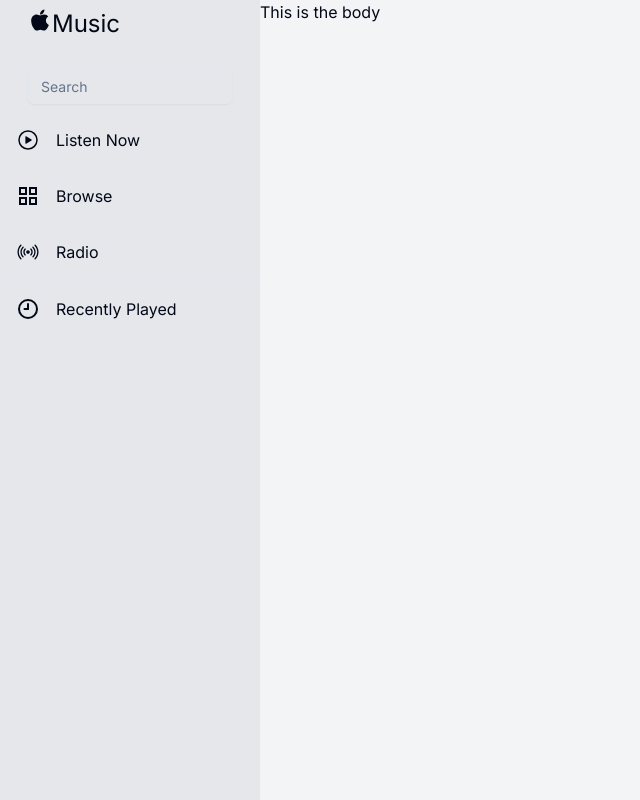
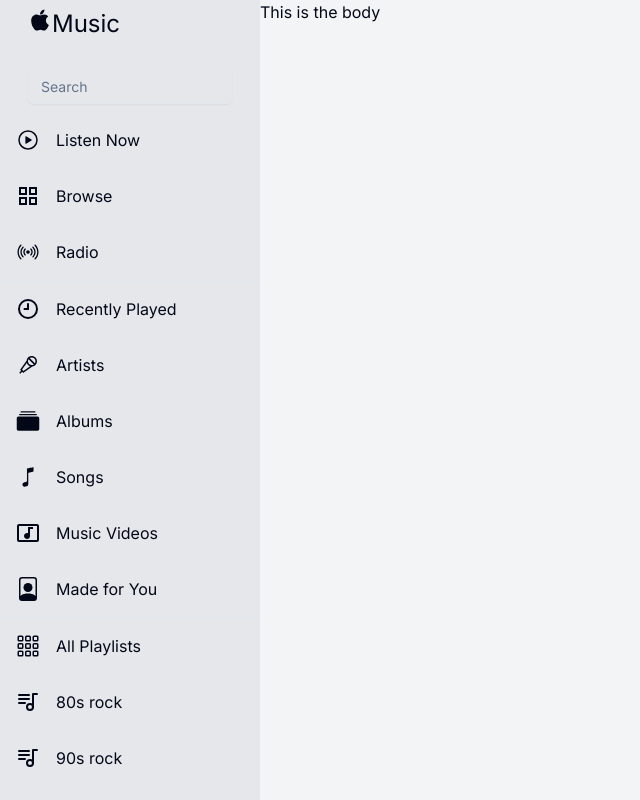
Before and after one commit to puneetkumarbajaj/applify, a Next.js app: page /apple in a window 1280 px wide. Shown: the whole page, without its empty margins (0-640 px from the left). Built offline with nearby package versions, Linux system fonts and the light colour scheme.

Commit message:
Half baked Apple Music sidebar

```diff
--- a/app/apple/components/sidebar.tsx
+++ b/app/apple/components/sidebar.tsx
@@ -1,50 +1,88 @@
 "use client";
-import { Input } from '@/components/ui/input';
-import { ScrollArea } from '@/components/ui/scroll-area';
-import * as React from 'react';
+import * as React from "react";
+import { Input } from "@/components/ui/input";
+import { ScrollArea } from "@/components/ui/scroll-area";
+import { Separator } from "@/components/ui/separator";
+
 import { FaApple } from "react-icons/fa";
 import { IoPlayCircleOutline } from "react-icons/io5";
-import { MdOutlineGridView } from "react-icons/md";
-import { IoIosRadio } from "react-icons/io";
-import { Separator } from '@/components/ui/separator';
-import { TbClockHour9 } from "react-icons/tb";
+import { MdOutlineGridView, MdMusicVideo  } from "react-icons/md";
+import { TbClockHour9, TbPlaylist } from "react-icons/tb";
+import { LiaMicrophoneAltSolid } from "react-icons/lia";
+import { IoIosAlbums, IoIosMusicalNote, IoIosRadio  } from "react-icons/io";
+import { BsFilePerson, BsGrid3X3Gap } from "react-icons/bs";
 
-export interface ISidebarProps {
-}
 
-export function Sidebar (props: ISidebarProps) {
+export interface ISidebarProps {}
+
+const playlists = ["80s rock", "90s rock", "00s rock", "10s rock", "20s rock"];
+
+export function Sidebar(props: ISidebarProps) {
   return (
-    <div className='w-full h-screen flex flex-col'>
-        <div className='flex flex-col gap-7 py-2 px-7 justify-center'>
-            <div className='flex items-start justify-start '>
-                <FaApple className='text-2xl'/>
-                <div className='text-2xl'>Music</div>
+    <div className="w-full h-screen flex flex-col">
+      <div className="flex flex-col gap-7 py-2 px-7 justify-center">
+        <div className="flex items-start justify-start ">
+          <FaApple className="text-2xl" />
+          <div className="text-2xl">Music</div>
         </div>
         <div>
-                <Input placeholder='Search' />
+          <Input placeholder="Search" />
         </div>
       </div>
-        <ScrollArea className='flex-grow'>
+      <ScrollArea className="flex-grow">
         <div>
-                <div className='flex items-center gap-4 p-4'>
-                    <IoPlayCircleOutline className='text-2xl'/>
+          <div className="flex items-center gap-4 p-4">
+            <IoPlayCircleOutline className="text-2xl" />
             <div>Listen Now</div>
           </div>
-                <div className='flex items-center gap-4 p-4'>
-                    <MdOutlineGridView className='text-2xl'/>
+          <div className="flex items-center gap-4 p-4">
+            <MdOutlineGridView className="text-2xl" />
             <div>Browse</div>
           </div>
-                <div className='flex items-center gap-4 p-4'>
-                    <IoIosRadio className='text-2xl'/>
+          <div className="flex items-center gap-4 p-4">
+            <IoIosRadio className="text-2xl" />
             <div>Radio</div>
           </div>
         </div>
         <Separator />
         <div>
-                <div className='flex items-center gap-4 p-4'>
-                    <TbClockHour9 className='text-2xl'/>
+          <div className="flex items-center gap-4 p-4">
+            <TbClockHour9 className="text-2xl" />
             <div>Recently Played</div>
           </div>
+          <div className="flex items-center gap-4 p-4">
+            <LiaMicrophoneAltSolid className="text-2xl" />
+            <div>Artists</div>
+          </div>
+          <div className="flex items-center gap-4 p-4">
+            <IoIosAlbums className="text-2xl" />
+            <div>Albums</div>
+          </div>
+          <div className="flex items-center gap-4 p-4">
+            <IoIosMusicalNote className="text-2xl" />
+            <div>Songs</div>
+          </div>
+          <div className="flex items-center gap-4 p-4">
+            <MdMusicVideo className="text-2xl" />
+            <div>Music Videos</div>
+          </div>
+          <div className="flex items-center gap-4 p-4">
+            <BsFilePerson className="text-2xl" />
+            <div>Made for You</div>
+          </div>
+        </div>
+        <Separator />
+        <div>
+            <div className="flex items-center gap-4 p-4">
+                <BsGrid3X3Gap className="text-2xl" />
+                <div>All Playlists</div>
+            </div>
+            {playlists.map((playlist) => (
+                <div className="flex items-center gap-4 p-4">
+                    <TbPlaylist className="text-2xl" />
+                    <div>{playlist}</div>
+                </div>
+            ))}
         </div>
       </ScrollArea>
     </div>
```
Lines whose indentation alone changed are shown as unchanged.
